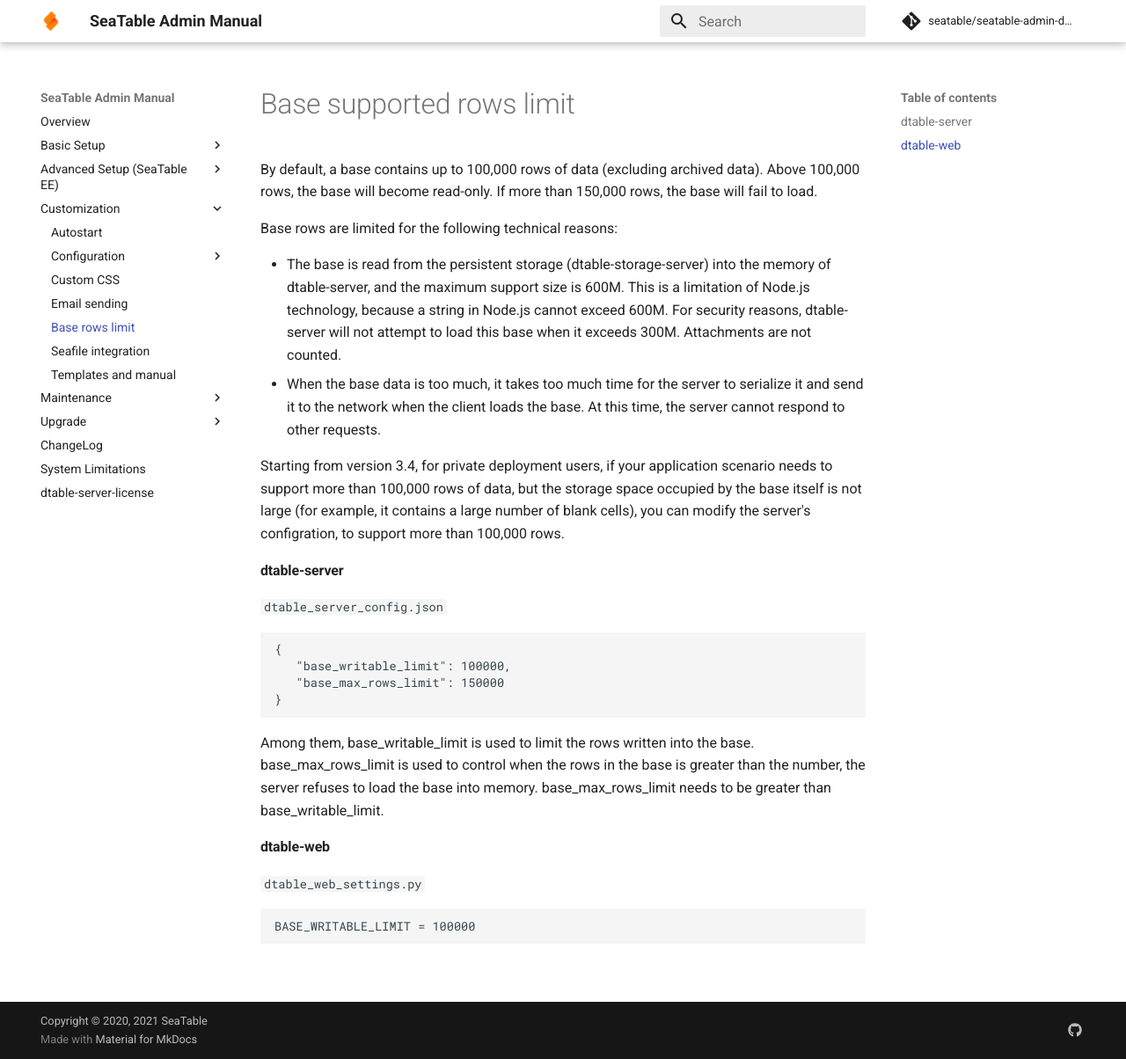
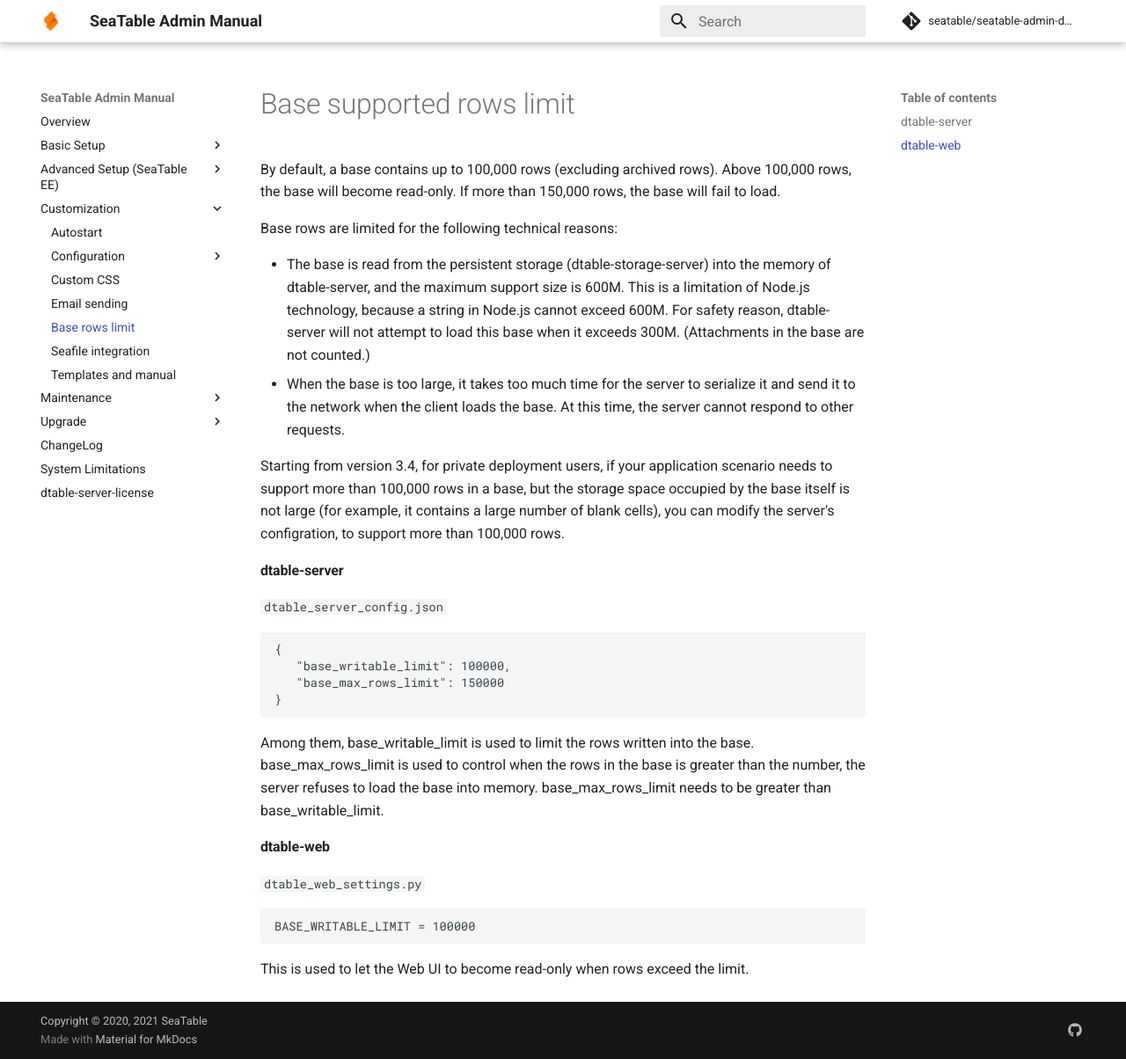
Before and after one commit to seatable/seatable-admin-docs, an MkDocs documentation site: the page built from manual/config/base_rows_limit.md, in a window 1280 px wide and 1204 px high. Shown: the whole window at 88% size. Built offline with MkDocs 1.6.1 and Material for MkDocs 9.7.7, drawn with Linux system fonts in a browser that asks for light colours; comment, search, counter and statistics services are not loaded.

Commit message:
Update base_rows_limit.md

````diff
--- a/manual/config/base_rows_limit.md
+++ b/manual/config/base_rows_limit.md
@@ -1,13 +1,13 @@
 # Base supported rows limit
 
-By default, a base contains up to 100,000 rows of data (excluding archived data). Above 100,000 rows, the base will become read-only. If more than 150,000 rows, the base will fail to load.
+By default, a base contains up to 100,000 rows (excluding archived rows). Above 100,000 rows, the base will become read-only. If more than 150,000 rows, the base will fail to load.
 
 Base rows are limited for the following technical reasons:
 
-* The base is read from the persistent storage (dtable-storage-server) into the memory of dtable-server, and the maximum support size is 600M. This is a limitation of Node.js technology, because a string in Node.js cannot exceed 600M. For security reasons, dtable-server will not attempt to load this base when it exceeds 300M. Attachments are not counted.
-* When the base data is too much, it takes too much time for the server to serialize it and send it to the network when the client loads the base. At this time, the server cannot respond to other requests.
+* The base is read from the persistent storage (dtable-storage-server) into the memory of dtable-server, and the maximum support size is 600M. This is a limitation of Node.js technology, because a string in Node.js cannot exceed 600M. For safety reason, dtable-server will not attempt to load this base when it exceeds 300M. (Attachments in the base are not counted.)
+* When the base is too large, it takes too much time for the server to serialize it and send it to the network when the client loads the base. At this time, the server cannot respond to other requests.
 
-Starting from version 3.4, for private deployment users, if your application scenario needs to support more than 100,000 rows of data, but the storage space occupied by the base itself is not large (for example, it contains a large number of blank cells), you can modify the server's configration, to support more than 100,000 rows.
+Starting from version 3.4, for private deployment users, if your application scenario needs to support more than 100,000 rows in a base, but the storage space occupied by the base itself is not large (for example, it contains a large number of blank cells), you can modify the server's configration, to support more than 100,000 rows.
 
 #### dtable-server
 
@@ -18,7 +18,6 @@
    "base_writable_limit": 100000,
    "base_max_rows_limit": 150000
 }
-
 ```
 
 Among them, base_writable_limit is used to limit the rows written into the base. base_max_rows_limit is used to control when the rows in the base is greater than the number, the server refuses to load the base into memory. base_max_rows_limit needs to be greater than base_writable_limit.
@@ -29,5 +28,6 @@
 
 ```
 BASE_WRITABLE_LIMIT = 100000
+```
 
-```
+This is used to let the Web UI to become read-only when rows exceed the limit.
````
